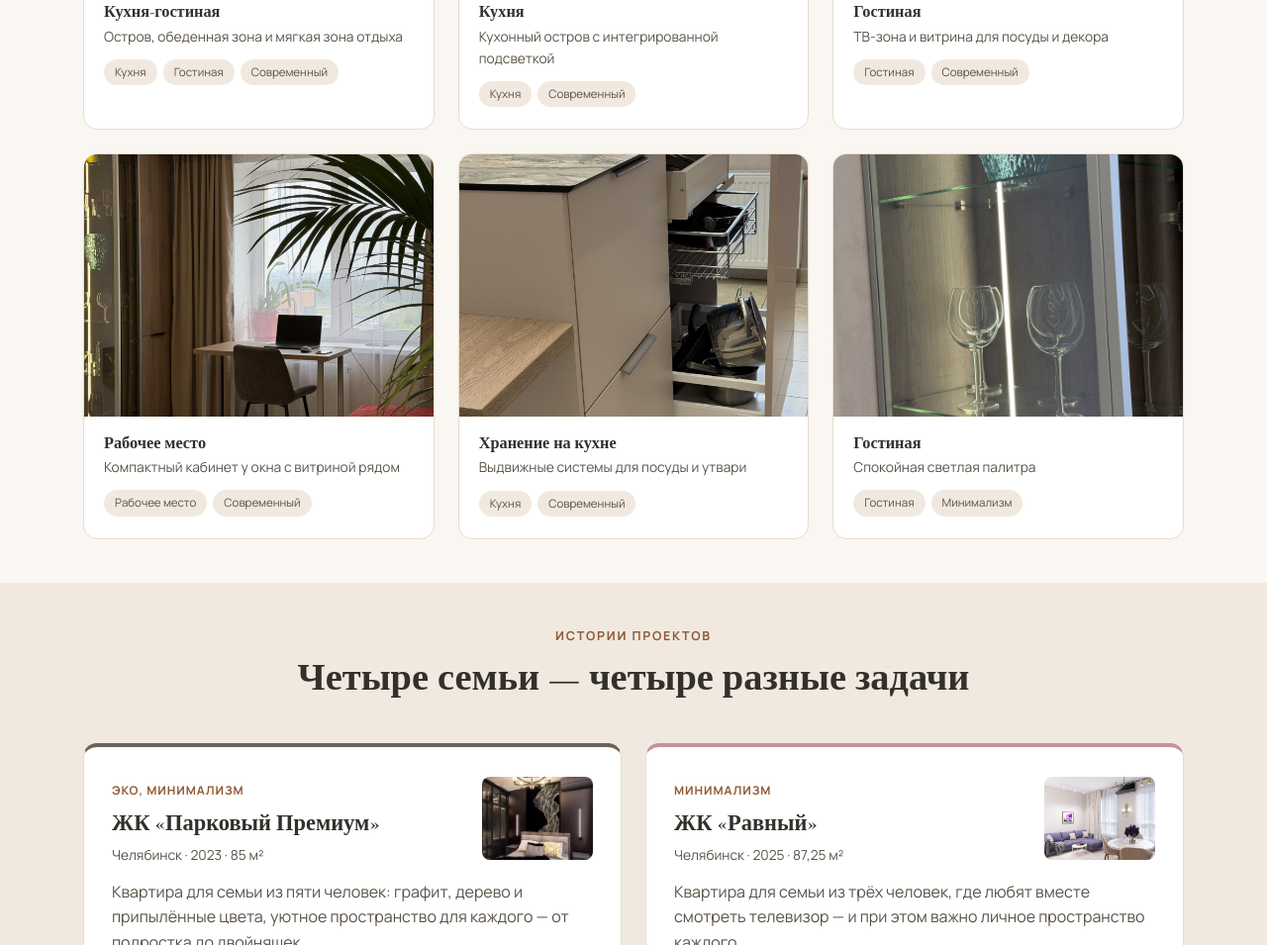
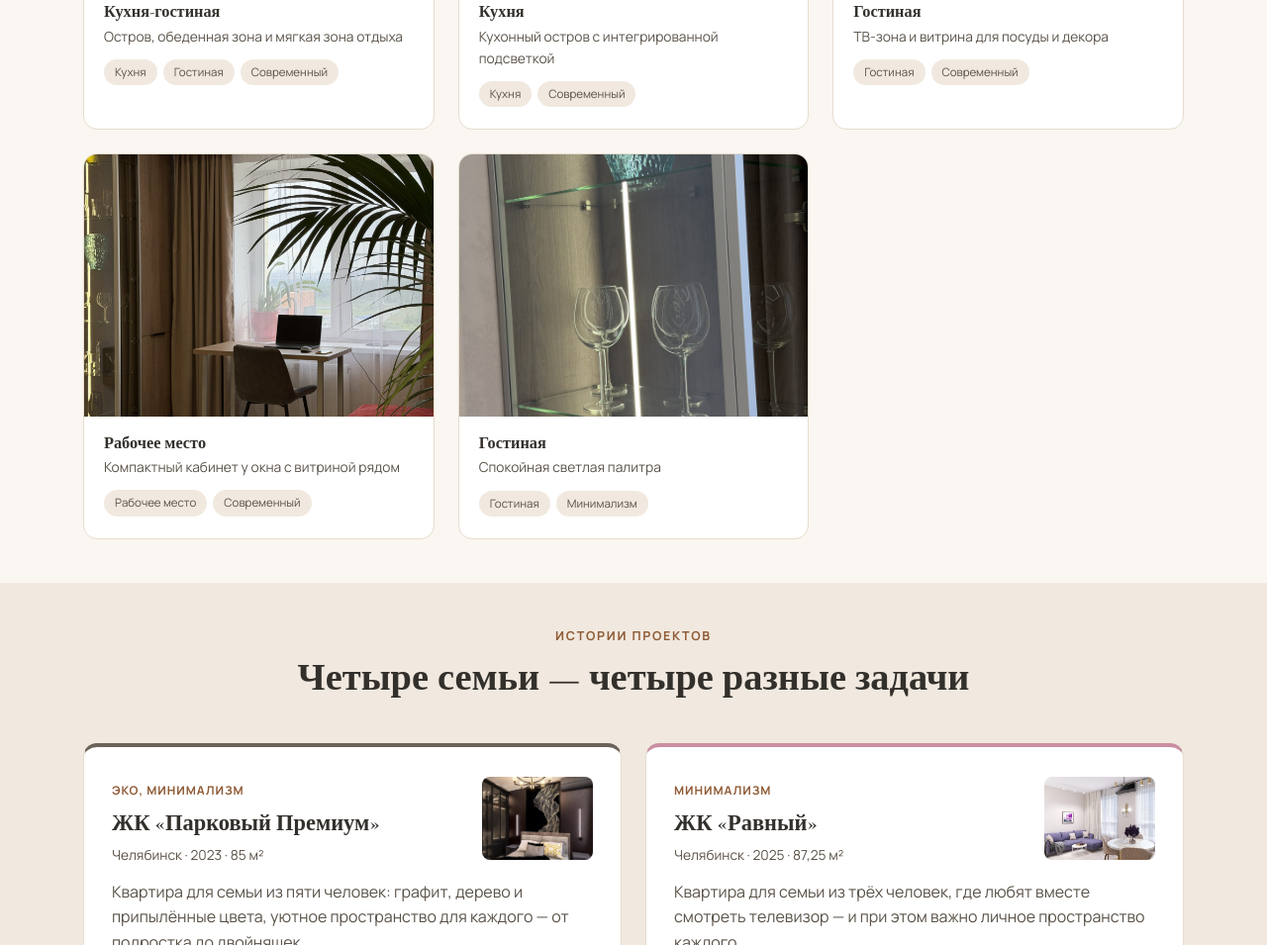
Before and after one commit to SHUMILOVALEX/ElenaDesign, a plain HTML site: page gallery.html in a window 1280 px wide. Shown: the part 4244-5199 px from the top of the page at 99% size. Drawn offline with nearby package versions, Linux system fonts and the light colour scheme.

Commit message:
Remove kitchen storage photo from the gallery

```diff
--- a/gallery.html
+++ b/gallery.html
@@ -334,14 +334,6 @@
             <div class="ba-tags"><span class="tag-chip">Рабочее место</span><span class="tag-chip">Современный</span></div>
           </div>
         </article>
-        <article class="ba-card" data-tags="kitchen modern">
-          <img src="images/gallery/project-09.jpg" alt="Система хранения на кухне, реализованный проект" loading="lazy">
-          <div class="ba-card-body">
-            <h3>Хранение на кухне</h3>
-            <p class="ba-sub">Выдвижные системы для посуды и утвари</p>
-            <div class="ba-tags"><span class="tag-chip">Кухня</span><span class="tag-chip">Современный</span></div>
-          </div>
-        </article>
         <article class="ba-card" data-tags="living minimalism">
           <img src="images/interior-08.jpg" alt="Реализованный интерьер" loading="lazy">
           <div class="ba-card-body">
```
